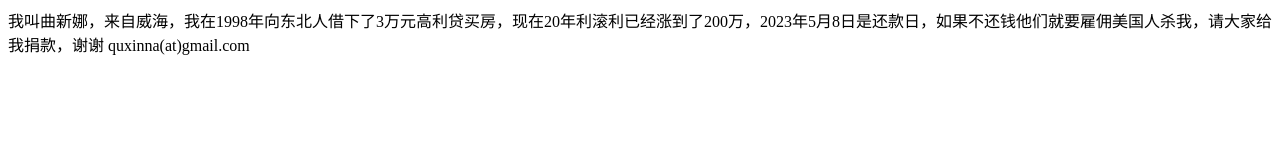
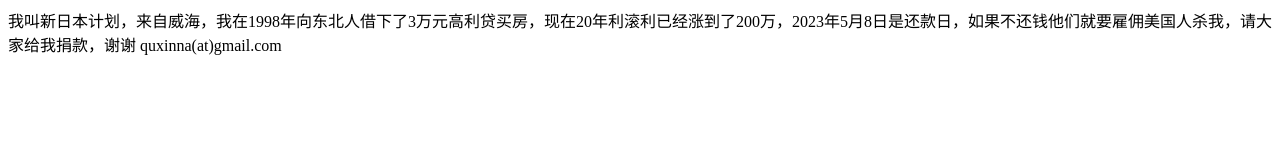
Before and after one commit to adidasslice/adidasslice.github.io, a plain HTML site: page index.html in a window 1280 px wide. Drawn offline with Linux system fonts and the light colour scheme.

Commit message:
Update index.html

```diff
--- a/index.html
+++ b/index.html
@@ -5,6 +5,6 @@
 <title>quxinna</title>
 </head>
 <body>
-我叫曲新娜，来自威海，我在1998年向东北人借下了3万元高利贷买房，现在20年利滚利已经涨到了200万，2023年5月8日是还款日，如果不还钱他们就要雇佣美国人杀我，请大家给我捐款，谢谢 quxinna(at)gmail.com
+我叫新日本计划，来自威海，我在1998年向东北人借下了3万元高利贷买房，现在20年利滚利已经涨到了200万，2023年5月8日是还款日，如果不还钱他们就要雇佣美国人杀我，请大家给我捐款，谢谢 quxinna(at)gmail.com
 </body>
 </html>
```
